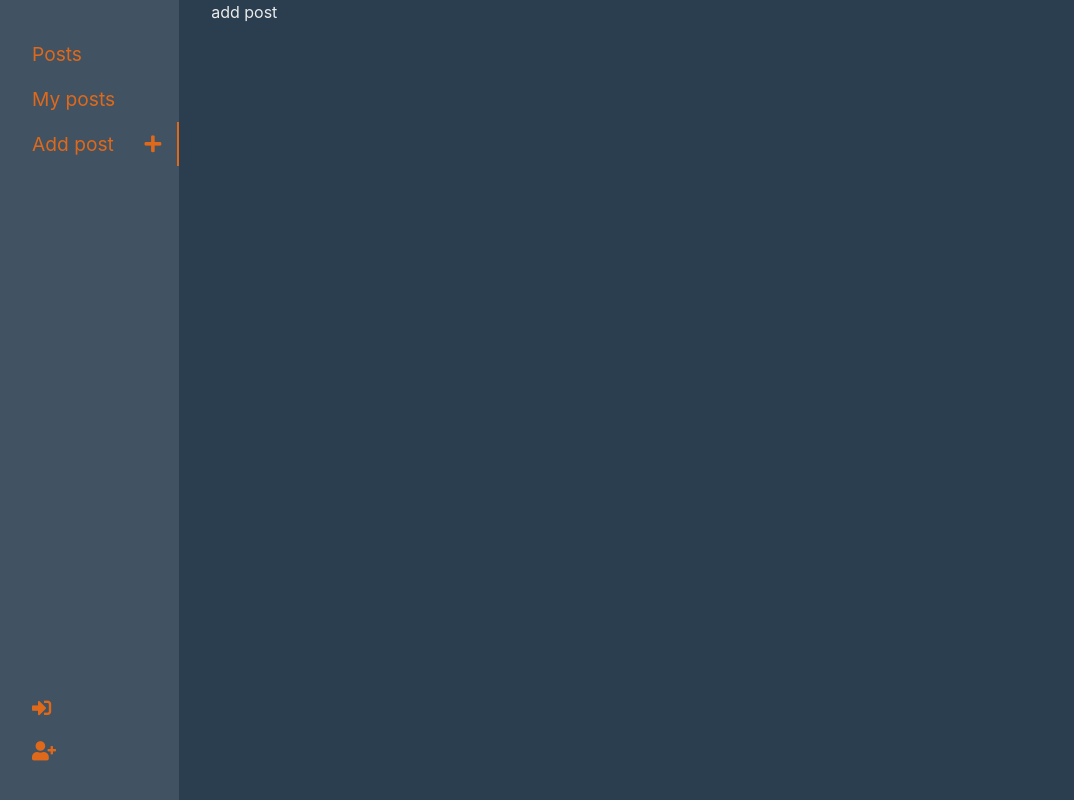
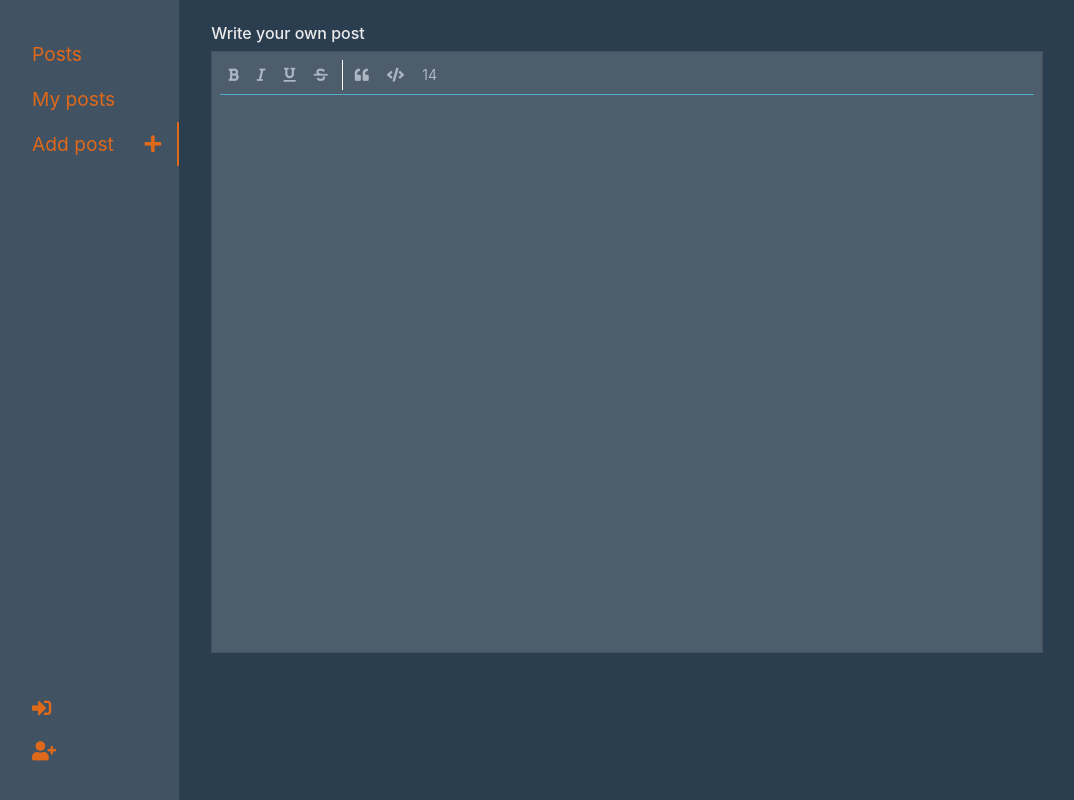
Before and after one commit to tar-aldev/react-blog, a React (Create React App) app: page /add-post in a window 1280 px wide. Shown: the whole page, without its empty margins (0-1074 px from the left). Built offline with nearby package versions, Linux system fonts and the light colour scheme.

Commit message:
draft-js

```diff
--- a/package.json
+++ b/package.json
@@ -6,6 +6,9 @@
     "axios": "^0.19.0",
     "bootstrap": "^4.3.1",
     "clsx": "^1.0.4",
+    "draft-js": "^0.11.2",
+    "draft-js-custom-styles": "^2.1.1",
+    "es6-shim": "^0.35.5",
     "formik": "^2.0.3",
     "node-sass": "^4.13.0",
     "query-string": "^6.8.3",
--- a/src/index.js
+++ b/src/index.js
@@ -3,6 +3,7 @@ import ReactDOM from "react-dom";
 import { Provider } from "react-redux";
 import { createStore } from "redux";
 import store from "store";
+/* import "draft-js/dist/Draft.css"; */
 import "./index.css";
 import App from "./App";
 import * as serviceWorker from "./serviceWorker";
--- a/src/pages/AddPost/AddPost.js
+++ b/src/pages/AddPost/AddPost.js
@@ -1,5 +1,92 @@
-import React from "react";
+import React, { useState, useRef, useEffect } from "react";
+import {
+  Editor,
+  EditorState,
+  RichUtils,
+  convertFromRaw,
+  convertToRaw,
+} from "draft-js";
+import "draft-js/dist/Draft.css";
+import { Button, Card, FormControl } from "react-bootstrap";
+import classes from "./AddPost.module.scss";
+import clsx from "clsx";
+import { EditorControls } from "./EditorControls/EditorControls";
+
+const fontSizes = Array.from(Array(50).keys()).filter(
+  value => value > 9 && value % 2 === 0
+);
+
+const fontsMap = fontSizes.reduce((acc, curr) => {
+  acc[curr] = { fontSize: `${curr}px` };
+  return acc;
+}, {});
+
+const rootStylesMap = {
+  ...fontsMap,
+};
 
 export const AddPost = () => {
-  return <div>add post</div>;
+  const [editorState, setEditorState] = useState(EditorState.createEmpty());
+  const editorRef = useRef({});
+
+  useEffect(() => {
+    editorRef.current.focus();
+  }, []);
+
+  const handleChange = editorState => {
+    setEditorState(editorState);
+  };
+
+  const handleKeyCommand = (command, newEditorState) => {
+    console.log("command", command);
+    const newState = RichUtils.handleKeyCommand(newEditorState, command);
+
+    if (newState) {
+      handleChange(newState);
+      return "handled";
+    }
+    return "not-handled";
+  };
+
+  const convert = () => {
+    const raw = convertToRaw(editorState.getCurrentContent());
+    const unpacked = convertFromRaw(raw);
+    console.log("RAW", raw, "unpacked", unpacked);
+  };
+
+  const blockStyleCustomizer = contentBlock => {
+    if (contentBlock.getType() === "blockquote") {
+      return classes.qoutedText;
+    }
+    if (contentBlock.getType() === "code-block") {
+      return classes.codeBlock;
+    }
+  };
+
+  return (
+    <div className="py-4">
+      <h6>Write your own post</h6>
+      <Card style={{ height: "80%" }}>
+        <Card.Body className="p-0">
+          <div className={clsx(classes.editor, "p-2")}>
+            <EditorControls
+              fontsMap={fontsMap}
+              editorState={editorState}
+              handleChange={handleChange}
+              editorRef={editorRef}
+            />
+            <hr className="my-1 bg-info" />
+            <Editor
+              editorState={editorState}
+              handleKeyCommand={handleKeyCommand}
+              onChange={handleChange}
+              blockStyleFn={blockStyleCustomizer}
+              customStyleMap={rootStylesMap}
+              ref={editorRef}
+            />
+          </div>
+        </Card.Body>
+      </Card>
+    </div>
+  );
 };
--- /dev/null
+++ b/src/pages/AddPost/AddPost.module.scss
@@ -0,0 +1,29 @@
+@import 'src/utilities/__variables';
+
+.editor {
+  height: 100%;
+  font-size: 14px;
+  /* border: 1px solid $info; */
+  color: $white;
+}
+
+
+.headingSelect {
+  width: 100px;
+}
+
+.controlBtn {
+  border: none;
+}
+
+.qoutedText {
+  border-left: 4px solid $info;
+  margin: 1em 10px;
+  padding: 0.2em 10px;
+  font-style: italic;
+}
+
+.codeBlock {
+  background: $muted;
+  color: $black;
+}
--- /dev/null
+++ b/src/pages/AddPost/EditorControls/EditorControls.js
@@ -0,0 +1,149 @@
+import React, { useState, useEffect } from "react";
+import { Button } from "react-bootstrap";
+import clsx from "clsx";
+import { RichUtils } from "draft-js";
+
+import classes from "./EditorControls.module.scss";
+
+const TEXT_CONTROLS_LIST = [
+  {
+    value: "BOLD", // what is passed to RichUtils.toggleInlineStyle
+    icon: "fas fa-bold",
+  },
+  {
+    value: "ITALIC",
+    icon: "fas fa-italic",
+  },
+  {
+    value: "UNDERLINE",
+    icon: "fas fa-underline",
+  },
+  {
+    value: "STRIKETHROUGH",
+    icon: "fas fa-strikethrough",
+  },
+];
+
+const BLOCK_TYPES_LIST = [
+  {
+    value: "blockquote",
+    icon: "fas fa-quote-left",
+  },
+  {
+    value: "code-block",
+    icon: "fas fa-code",
+  },
+];
+
+export const EditorControls = ({
+  fontsMap,
+  handleChange,
+  editorState,
+  editorRef,
+}) => {
+  const [menuShown, setMenuShown] = useState(false);
+  const [selectedFontSize, setSelectedFontSize] = useState(14);
+
+  useEffect(() => {}, []);
+
+  const currentInlineStyles = editorState.getCurrentInlineStyle();
+
+  const toggleFontsMenu = e => {
+    e.preventDefault();
+    setMenuShown(!menuShown);
+  };
+
+  const preventDefault = (action, ...args) => e => {
+    e.preventDefault();
+    action(...args);
+  };
+
+  const toggleBlock = value => {
+    handleChange(RichUtils.toggleBlockType(editorState, value));
+  };
+
+  const toggleInlineStyle = value => {
+    handleChange(RichUtils.toggleInlineStyle(editorState, value));
+  };
+
+  const toggleFontSize = value => {
+    console.log(value, "font size", editorRef.current);
+    const newEditroState = RichUtils.toggleInlineStyle(
+      editorState,
+      value.toString()
+    );
+    setSelectedFontSize(value);
+    handleChange(newEditroState);
+    setMenuShown(false);
+  };
+
+  const selection = editorState.getSelection();
+  const blockType = editorState
+    .getCurrentContent()
+    .getBlockForKey(selection.getStartKey())
+    .getType();
+
+  console.log("currentInlineStyles", currentInlineStyles.toObject());
+  /* ***BUG*** when toolbar button is clicked and editor is not focused styling is not applied */
+  return (
+    <div className={classes.controls}>
+      {TEXT_CONTROLS_LIST.map(control => (
+        <Button
+          key={`${control.value}-${control.icon}`}
+          variant="outline-light"
+          size="sm"
+          onMouseDown={preventDefault(toggleInlineStyle, control.value)}
+          className={clsx(
+            classes.controlBtn,
+            currentInlineStyles.has(control.value) && classes.highlight
+          )}
+        >
+          <i className={control.icon}></i>
+        </Button>
+      ))}
+
+      <div className={clsx(classes.verticalDivider, "bg-white mx-1")} />
+
+      {BLOCK_TYPES_LIST.map(blockTypeControl => (
+        <Button
+          key={`${blockTypeControl.value}-${blockTypeControl.icon}`}
+          variant="outline-light"
+          size="sm"
+          onMouseDown={preventDefault(toggleBlock, blockTypeControl.value)}
+          className={clsx(
+            classes.controlBtn,
+            blockTypeControl.value === blockType && classes.highlight
+          )}
+        >
+          <i className={blockTypeControl.icon}></i>
+        </Button>
+      ))}
+
+      <div className={classes.customSelectWrapper}>
+        <Button
+          variant="outline-light"
+          size="sm"
+          className={classes.controlBtn}
+          onMouseDown={toggleFontsMenu}
+        >
+          {selectedFontSize}
+        </Button>
+        {menuShown && (
+          <div className={classes.selectMenu}>
+            {Object.keys(fontsMap).map(font => (
+              <Button
+                key={font}
+                variant="outline-light"
+                size="sm"
+                className={classes.controlBtn}
+                onMouseDown={preventDefault(toggleFontSize, font)}
+              >
+                {font}
+              </Button>
+            ))}
+          </div>
+        )}
+      </div>
+    </div>
+  );
+};
--- /dev/null
+++ b/src/pages/AddPost/EditorControls/EditorControls.module.scss
@@ -0,0 +1,33 @@
+@import 'src/utilities/__variables';
+
+.controls {
+  display: flex;
+}
+
+.controlBtn {
+  border: none;
+  border-bottom: 1px solid transparent;
+  margin-right: 2px;
+}
+
+.highlight {
+  border-bottom: 1px solid $white;
+}
+
+.verticalDivider {
+  width: 1px;
+}
+
+.customSelectWrapper {
+  position: relative;
+}
+
+.selectMenu {
+  position: absolute;
+  display: flex;
+  flex-direction: column;
+  z-index: 2;
+  width: 100%;
+  background: rgba(255, 255, 255, 0.1);
+  box-shadow: 0 0 2px;
+}
--- a/src/utilities/__variables.scss
+++ b/src/utilities/__variables.scss
@@ -5,6 +5,7 @@ $info: #5bc0de;
 $warning: #f0ad4e;
 $danger: #d9534f;
 $white: #fff;
+$black: #000;
 $muted: rgba(255, 255, 255, 0.4);
 
 $navBarFontSize: 1.2em;
```
Also changed, not shown: 2 other files (tests, documents, lock files or other folders).
